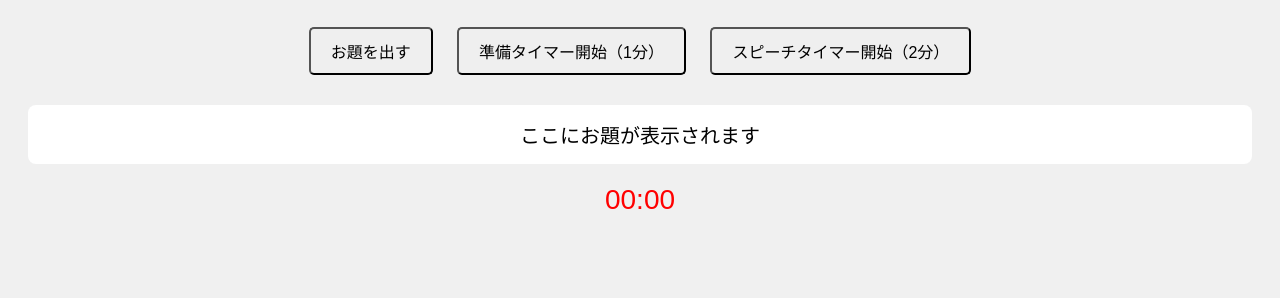
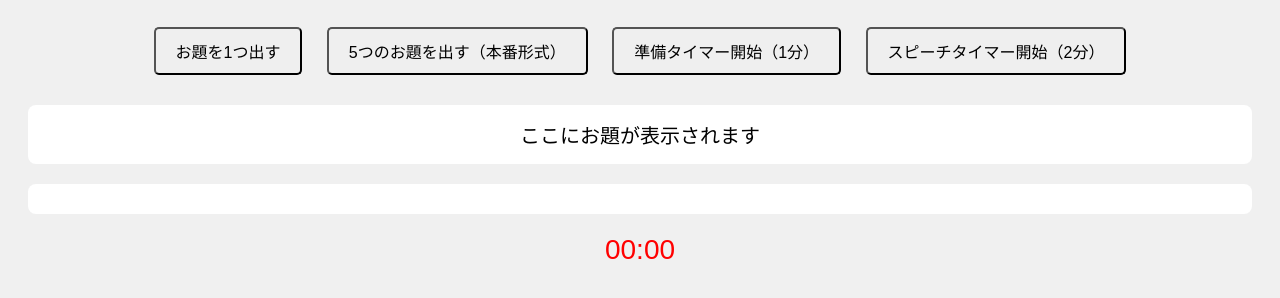
Before and after one commit to Tina-Nick/SpeechPractice-Grade1, a plain HTML site: page index.html in a window 1280 px wide. Shown: the part 82-380 px from the top of the page. Drawn offline with Linux system fonts and the light colour scheme.

Commit message:
Add files via upload

```diff
--- a/index.html
+++ b/index.html
@@ -7,18 +7,20 @@
 <style>
   body { font-family: Arial, sans-serif; text-align: center; padding: 20px; background: #f0f0f0; }
   h1 { font-size: 24px; margin-bottom: 20px; }
-  #topic { font-size: 20px; margin: 20px 0; background: white; padding: 15px; border-radius: 8px; }
+  #topic, #topics { font-size: 20px; margin: 20px 0; background: white; padding: 15px; border-radius: 8px; }
   button { font-size: 16px; padding: 10px 20px; margin: 10px; border-radius: 5px; }
   #timer { font-size: 28px; margin-top: 20px; color: red; }
 </style>
 </head>
 <body>
 <h1>英検1級 二次試験 お題ランダム＆タイマー</h1>
-<button onclick="showTopic()">お題を出す</button>
+<button onclick="showTopic()">お題を1つ出す</button>
+<button onclick="showFiveTopics()">5つのお題を出す（本番形式）</button>
 <button onclick="startPreparation()">準備タイマー開始（1分）</button>
 <button onclick="startSpeech()">スピーチタイマー開始（2分）</button>
 
 <div id="topic">ここにお題が表示されます</div>
+<div id="topics"></div>
 <div id="timer">00:00</div>
 
 <script>
@@ -45,6 +47,14 @@ let timerInterval;
 function showTopic() {
   const randomIndex = Math.floor(Math.random() * topics.length);
   document.getElementById('topic').innerText = topics[randomIndex];
+  document.getElementById('topics').innerText = '';
+}
+
+function showFiveTopics() {
+  const shuffled = [...topics].sort(() => 0.5 - Math.random());
+  const selected = shuffled.slice(0, 5);
+  document.getElementById('topics').innerHTML = "<b>Your 5 topics:</b><br>" + selected.map((t, i) => `${i+1}. ${t}`).join('<br>');
+  document.getElementById('topic').innerText = '';
 }
 
 function startPreparation() {
```
